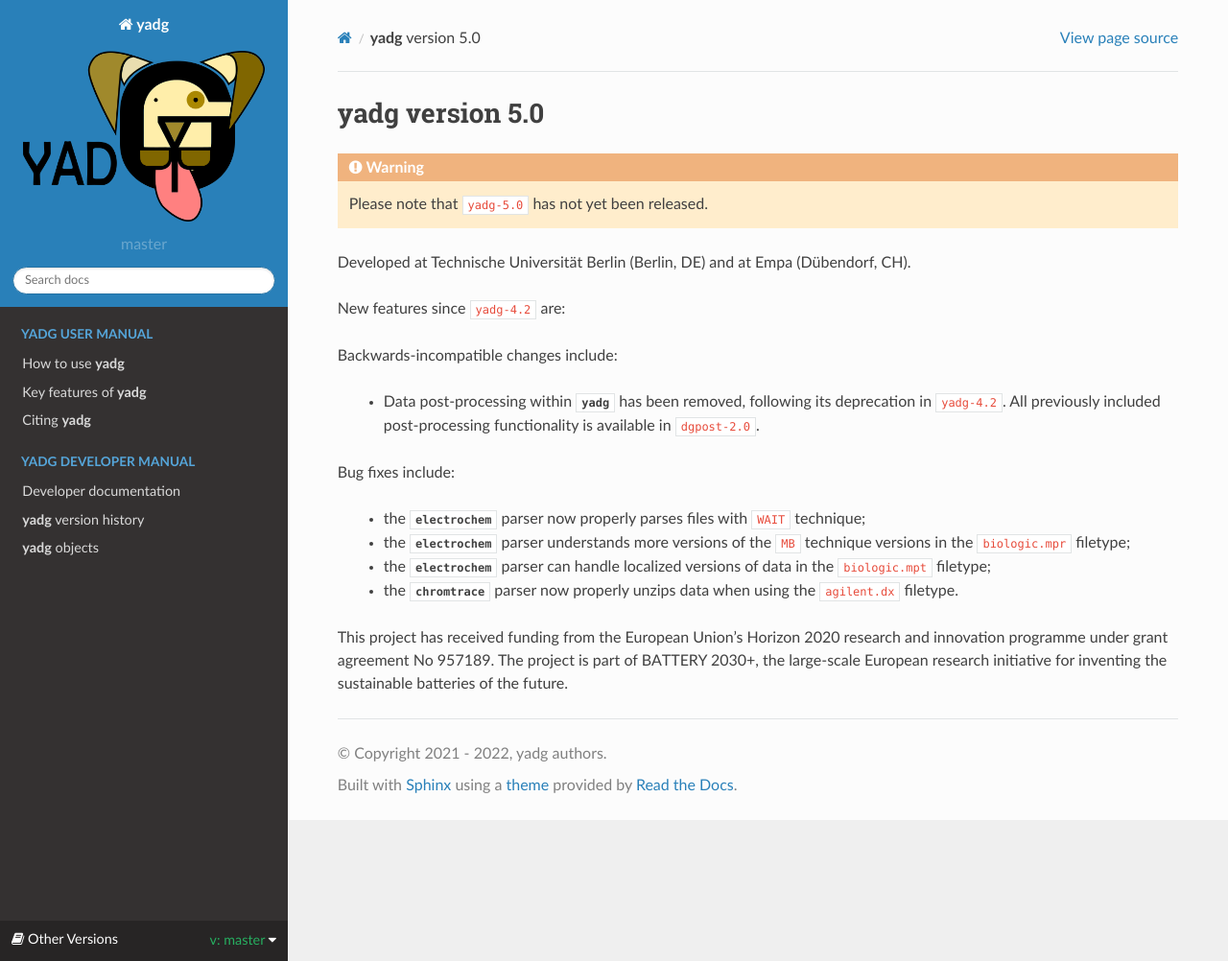
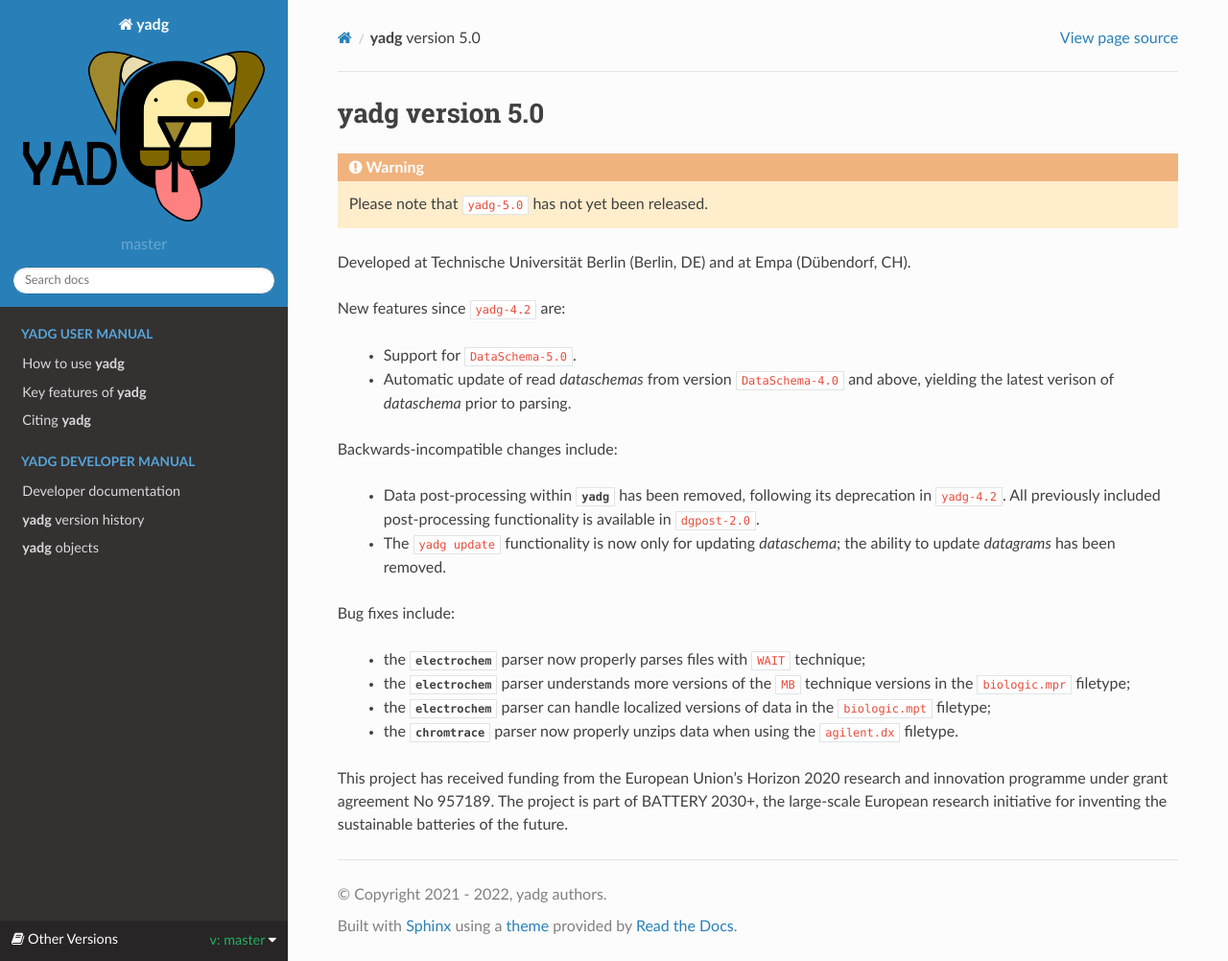
Before and after one commit to dgbowl/yadg, a Sphinx documentation site: the page built from docs/source/version.5_0.rst, in a window 1280 px wide and 1002 px high. Shown: the whole window at 96% size. Built offline with Sphinx 7.4.7 and the Read the Docs theme 2.0.0, drawn with Linux system fonts in a browser that asks for light colours; pages that are not in the unit, such as notebooks, are missing from menus.

```diff
--- a/docs/source/version.5_0.rst
+++ b/docs/source/version.5_0.rst
@@ -15,11 +15,17 @@ Developed at Technische Universität Berlin (Berlin, DE) and at Empa (Dübendorf
 
 New features since ``yadg-4.2`` are:
 
+  - Support for ``DataSchema-5.0``.
+  - Automatic update of read `dataschemas` from version ``DataSchema-4.0`` and above,
+    yielding the latest verison of `dataschema` prior to parsing.
+
 Backwards-incompatible changes include:
 
   - Data post-processing within :mod:`yadg` has been removed, following its deprecation
     in ``yadg-4.2``. All previously included post-processing functionality is available
     in ``dgpost-2.0``.
+  - The ``yadg update`` functionality is now only for updating `dataschema`; the ability
+    to update `datagrams` has been removed.
 
 Bug fixes include:
 
```
Also changed, not shown: 1 other file.
